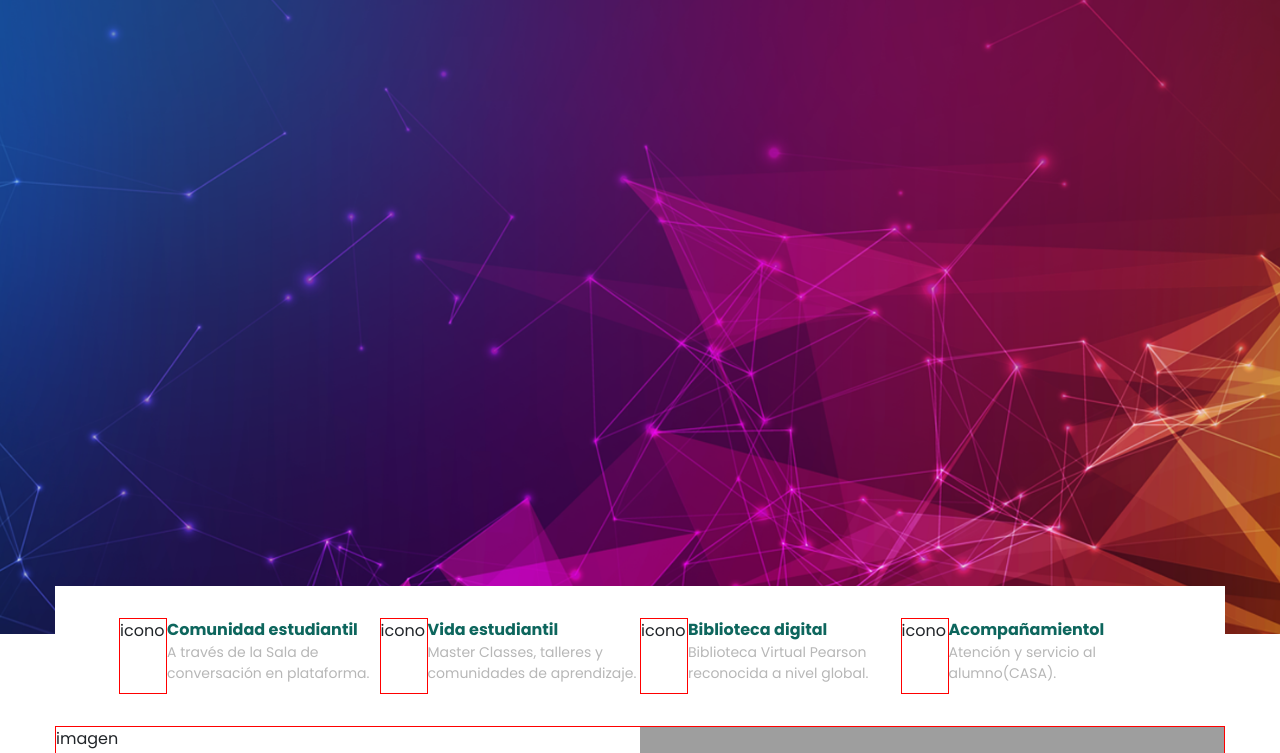
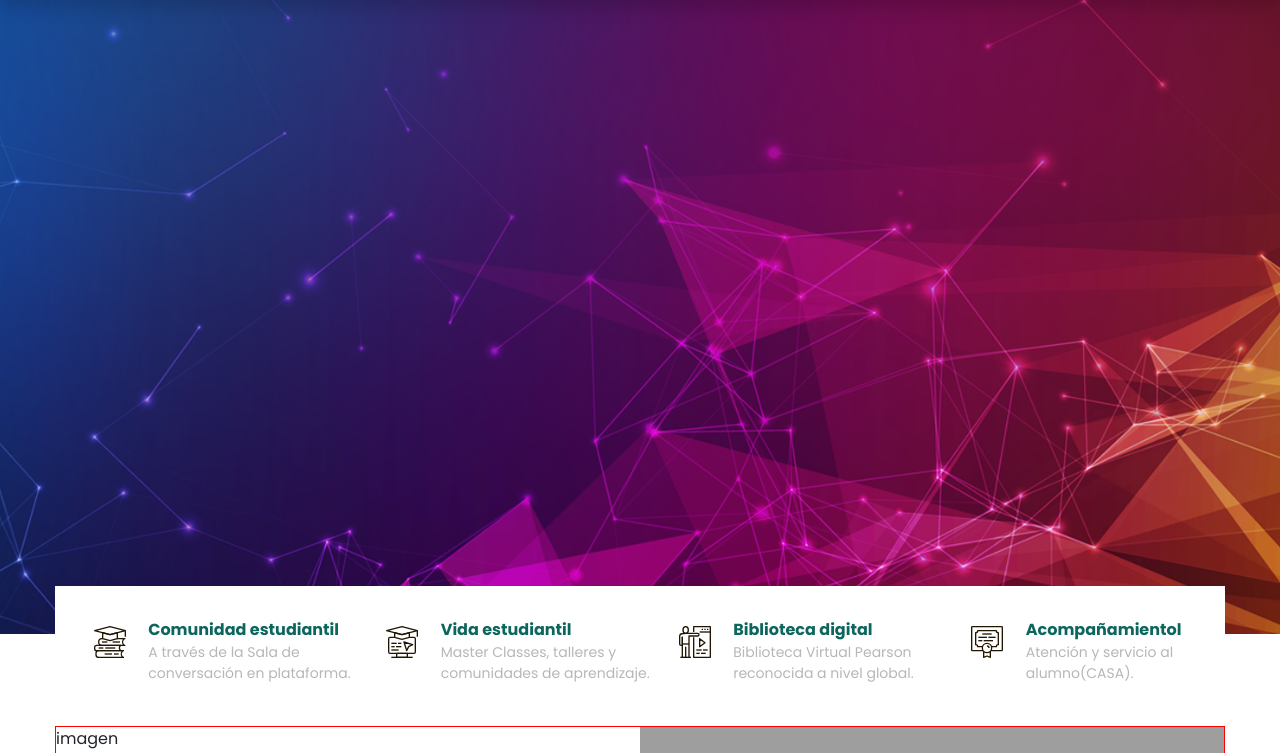
Before and after one commit to LuisDgzA/landingIndex, a PHP site: page / in a window 1280 px wide; the page is wider, and only the part inside the window is pictured. Shown: the part 179-932 px from the top of that part. Run offline with PHP 8.4, Linux system fonts and the light colour scheme; grey boxes are pictures that could not be loaded.

Commit message:
agrego iconos de servicios

```diff
--- a/assets/css/styles.css
+++ b/assets/css/styles.css
@@ -152,10 +152,11 @@ body {
     min-height: 140px;
     height: 140px;
     background-color: var(--white);
-    padding: 2rem 4rem;
+    padding: 2rem 2rem;
     display: flex;
     /* justify-content: space-around; */
     align-items: center;
+    gap: 1rem;
 }
 
 .servicio-intro {
@@ -163,12 +164,27 @@ body {
     display: flex;
     /* justify-content: center; */
     height: 100%;
+    gap: 1rem;
 }
 
 .servicio-intro__icon {
     width: 3rem;
     height: 100%;
+    display: flex;
+    align-items: start;
+    justify-content: center;
 }
+
+.servicio-intro__icon img {
+    width: 2rem;
+    margin-top: 0.5rem;
+}
+/* .servicio-intro:nth-child(1) .servicio-intro__icon {
+    background: url("../iconos/servicio-comunidad.svg");
+    background-size: contain;
+    background-position: center;
+    background-repeat: no-repeat;
+} */
 
 .servicio-intro__title {
     font-weight: bold;
--- a/index.html
+++ b/index.html
@@ -13,7 +13,7 @@
 </head>
 <body>
     <header>
-		<div class="topbar color-white">
+		<div class="topbar color-white shadow">
 			<div class="topbar-top w-100 d-flex">
 				<div class="topbar-top__contacto d-flex align-items-center">
 					<div class="topbar-top__container d-flex justify-content-between">
@@ -75,7 +75,9 @@
 			<div class="intro-container">
 			<div class="intro__servicios">
 				<div class="servicio-intro col-3">
-				<div class="servicio-intro__icon border-red">icono</div>
+					<div class="servicio-intro__icon">
+						<img src="./assets/iconos/servicio-comunidad.svg" alt="icono-comunidad">
+					</div>
 					<div class="servicio-intro__text">
 						<div class="servicio-intro__title">Comunidad estudiantil</div>
 						<div class="servicio-intro__description">
@@ -84,7 +86,9 @@
 					</div>
 				</div>
 				<div class="servicio-intro col-3">
-				<div class="servicio-intro__icon border-red">icono</div>
+					<div class="servicio-intro__icon">
+						<img src="./assets/iconos/servicio-vida.svg" alt="icono-vida">
+					</div>
 					<div class="servicio-intro__text">
 						<div class="servicio-intro__title">Vida estudiantil</div>
 						<div class="servicio-intro__description">
@@ -93,7 +97,9 @@
 					</div>
 				</div>
 				<div class="servicio-intro col-3">
-				<div class="servicio-intro__icon border-red">icono</div>
+					<div class="servicio-intro__icon">
+						<img src="./assets/iconos/servicio-biblioteca.svg" alt="icono-biblioteca">
+					</div>
 					<div class="servicio-intro__text">
 						<div class="servicio-intro__title">Biblioteca digital</div>
 						<div class="servicio-intro__description">
@@ -102,7 +108,9 @@
 					</div>
 				</div>
 				<div class="servicio-intro col-3">
-				<div class="servicio-intro__icon border-red">icono</div>
+					<div class="servicio-intro__icon">
+						<img src="./assets/iconos/servicio-acompanamiento.svg" alt="icono-acompanamiento">
+					</div>
 					<div class="servicio-intro__text">
 						<div class="servicio-intro__title">Acompañamientol</div>
 						<div class="servicio-intro__description">
```
Also changed, not shown: assets/iconos/servicio-acompanamiento.svg (added), assets/iconos/servicio-biblioteca.svg (added), assets/iconos/servicio-comunidad.svg (added), assets/iconos/servicio-vida.svg (added). Lines whose indentation alone changed are shown as unchanged.
